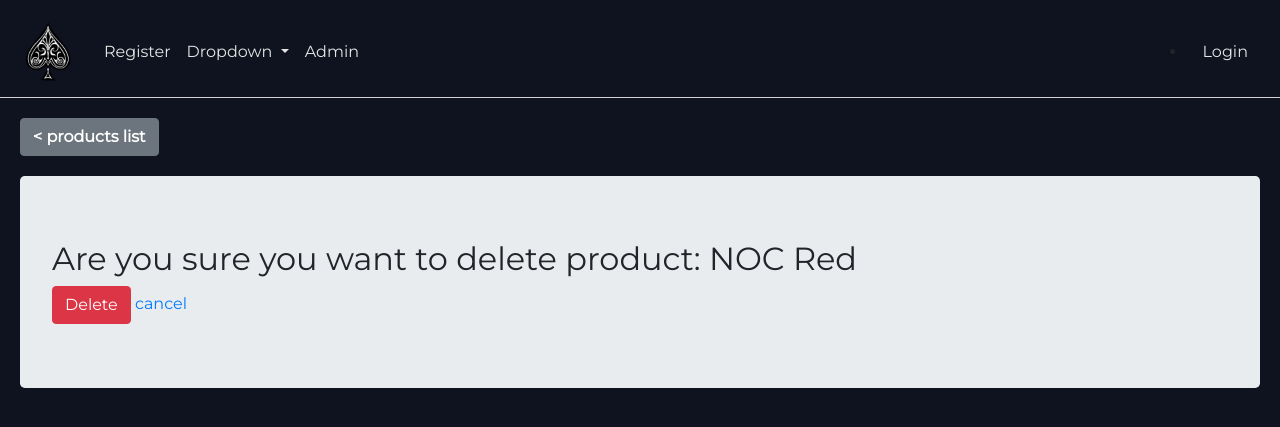
After one commit to amiel-git/the-riffle, a Django app: page /products/3/delete in a window 1280 px wide. The commit adds this page. Shown: the top 427 px of the page. Run offline with Django 3.2, Linux system fonts and the light colour scheme; data comes from the database, SQL or seed files in the repository; both versions use the stored data as it was after the commit; some libraries are stand-ins or nearby versions.

Commit message:
completed CRUD for products

```diff
--- a/products/models.py
+++ b/products/models.py
@@ -1,5 +1,6 @@
 from django.db import models
 
+from django.urls import reverse
 
 class Product(models.Model):
 
@@ -11,3 +12,7 @@ class Product(models.Model):
 
     def __str__(self):
         return self.name
+
+
+    def get_absolute_url(self):
+        return reverse("products:detail", kwargs={"pk": self.id})
--- a/products/urls.py
+++ b/products/urls.py
@@ -6,4 +6,7 @@ app_name = 'products'
 urlpatterns = [
     path('all/',views.ProductsListView,name='list'),
     path('add-product/',views.CreateProductView,name='create'),
+    path('<int:pk>/',views.ProductDetailView.as_view(),name='detail'),
+    path('<int:pk>/update',views.ProductUpdateView.as_view(),name='update'),
+    path('<int:pk>/delete',views.ProductDeleteView.as_view(),name='delete'),
 ]
--- a/products/views.py
+++ b/products/views.py
@@ -1,4 +1,7 @@
 from django.shortcuts import render
+from django.core import serializers
+
+from django.views import generic
 
 from products.models import Product
 from products.forms import ProductForm
@@ -9,7 +12,9 @@ from django.http import HttpResponseRedirect,HttpResponse
 from django.urls import reverse, reverse_lazy
 
 
+
 ## PRODUCTS CRUD views (For staff members only) ##
+
 
 def ProductsListView(request):
 
@@ -43,3 +48,28 @@ def CreateProductView(request):
             return HttpResponse(form.errors)
 
     return render(request,'products/add-product.html',context={'form':form})
+
+
+class ProductDetailView(generic.DetailView):
+
+    model = Product
+    context_object_name = "product_detail"
+    template_name = "products/product-detail.html"
+
+
+class ProductUpdateView(generic.UpdateView):
+
+    model = Product
+    template_name = "products/add-product.html"
+    fields = [
+        "name",
+        "price",
+        "stocks"
+    ]
+    context_object_name = "product"
+
+
+class ProductDeleteView(generic.DeleteView):
+
+    model = Product
+    success_url = reverse_lazy('products:list')
--- a/static/css/products.css
+++ b/static/css/products.css
@@ -18,3 +18,8 @@
 td.cta-col {
     text-align: right;
 }
+
+.create-product-header{
+
+    color:white;
+}
--- /dev/null
+++ b/templates/products/product_confirm_delete.html
@@ -0,0 +1,28 @@
+{% extends 'core/base.html' %}
+
+{% block head_block %}
+
+{% load static %}
+<link rel="stylesheet" href="{% static 'css/products.css' %}">
+{% endblock %}
+
+
+{% block body_block %}
+<a style="color:white; margin:20px 0px 20px 20px" href="{% url 'products:list' %}" class="btn btn-secondary"><strong> < products list</strong></a>
+<div class="jumbotron" style="margin:0px 20px 0px 20px">
+    <h2>Are you sure you want to delete product: {{product.name }}</h2>
+    <div class="delete-product-form-container">
+        <form method="POST">
+            {% csrf_token %}
+            <input type="submit" value="Delete" class="btn btn-danger">
+            <a href="{% url 'products:detail' pk=product.id %}">cancel</a>
+        </form>
+    </div>
+</div>
+
+<style>
+    p {
+        color:white;
+    }
+</style>
+{% endblock %}
--- a/templates/products/products-list.html
+++ b/templates/products/products-list.html
@@ -23,13 +23,13 @@
 {% for product in products %}
 <tr>
 <th scope="row">{{product.id}}</th>
-<td>{{product.name}}</td>
+<td><a href="{% url 'products:detail' pk=product.id %}">{{product.name}}</a></td>
 <td>$ {{product.price}}</td>
 <td>{{product.stocks}}</td>
 <td><a href="http://127.0.0.1:8000/media/{{product.product_image}}">{{product.product_image}}</a></td>
 <td class="cta-col">
-  <a href="#" class="update-product btn btn-warning">Update</a>
-  <a href="#" class="delete-product btn btn-danger">Delete</a>
+  <a href="{% url 'products:update' pk=product.id %}" class="update-product btn btn-warning">Update</a>
+  <a href="{% url 'products:delete' pk=product.id %}" class="delete-product btn btn-danger">Delete</a>
 <td>
 </tr>
 {% endfor %}
```
Also changed, not shown: templates/products/add-product.html (+7 -1 lines), templates/products/product-detail.html (added, +24 -0 lines), db.sqlite3.
